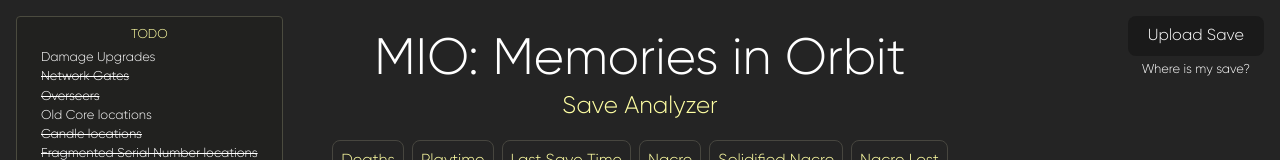
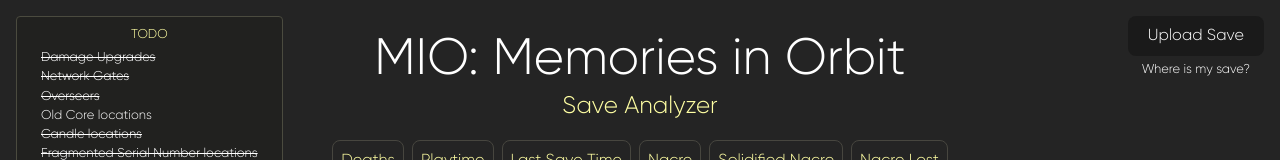
Before and after one commit to The-Black-Lodge/mio-save-analyzer, a React (Vite) app: page / in a window 1280 px wide. Both pictures are taken after a click on the button "TODO". Shown: the top 160 px of the page. Built offline with nearby package versions, Linux system fonts and the light colour scheme; the HTML template or start-up script is replaced by a standard one.

Commit message:
update todo

```diff
--- a/src/components/Todo.jsx
+++ b/src/components/Todo.jsx
@@ -16,7 +16,7 @@
       </h4>
       {isOpen && (
         <ul>
-          <li>Damage Upgrades</li>
+          <li><s>Damage Upgrades</s></li>
           <li><s>Network Gates</s></li>
           <li><s>Overseers</s></li>
           <li>Old Core locations</li>
```
